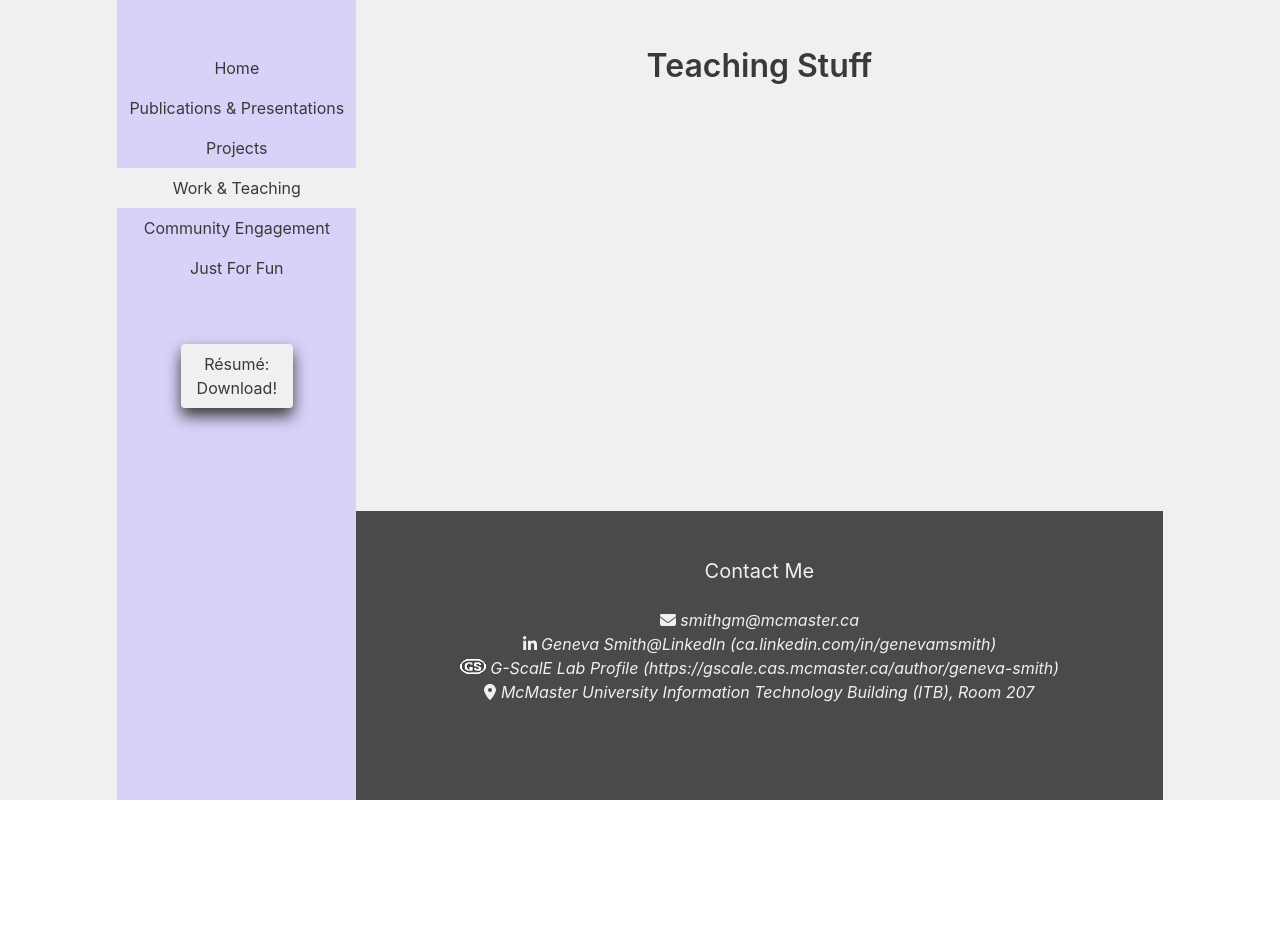
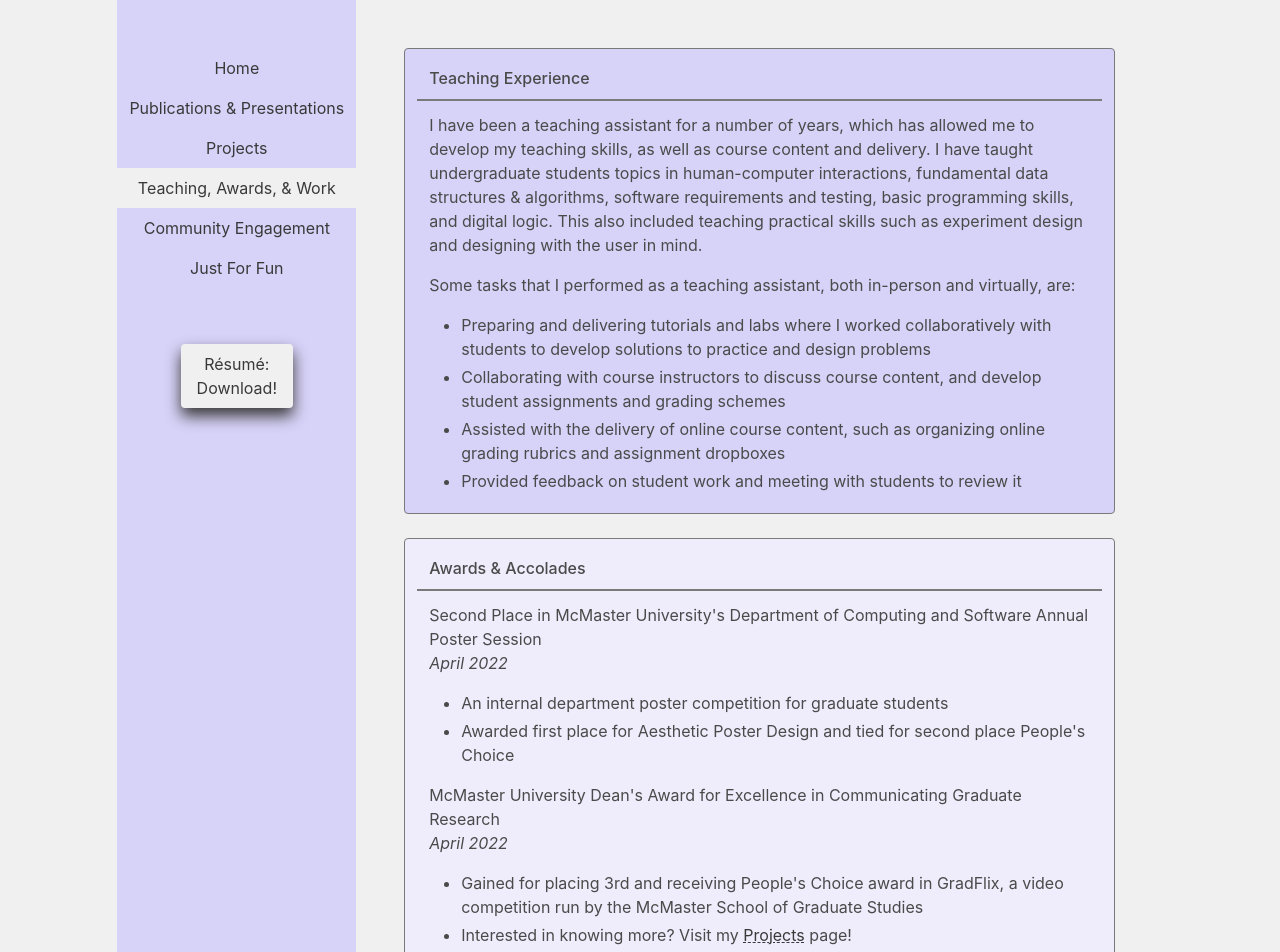
Before and after one commit to GenevaS/website, a Next.js app: page /teaching in a window 1280 px wide. Shown: the top 952 px of the page. Before the commit the page ends 800 px from the top, so only its background shows below. Built offline with nearby package versions, Linux system fonts and the light colour scheme; some icons are missing.

Commit message:
Filling in community engagement, work experience content

```diff
--- a/components/navbar.js
+++ b/components/navbar.js
@@ -14,7 +14,7 @@ const pubAddress = "/publications";
 const projects = "Projects"
 const projectAddress = "/projects";
 
-const teaching = "Work & Teaching";
+const teaching = "Teaching, Awards, & Work";
 const teachAddress = "/teaching";
 
 const community = "Community Engagement";
--- a/pages/community.js
+++ b/pages/community.js
@@ -170,7 +170,7 @@ export default function Community( ) {
                             <li>
                               Raised money for charity by offering to draw whatever my coworkers wanted on
                               their office-door whiteboards, including one of them as Spock
-                              from <i>Star Trek</i> that their team commissioned without their knowledge
+                              from <i>Star Trek</i> that their team commissioned as a surprise
                             </li>
 
                             <li>
--- a/pages/index.js
+++ b/pages/index.js
@@ -124,11 +124,6 @@ export default function Home( ) {
                             Focusing on a rigorous design process to ensure that design decisions are well
                             informed, documented, and easy for others to understand
                           </li>
-                          <li>
-                            Awarded a
-                            2020—2021 <a className='is-link' href='https://gs.mcmaster.ca/current-students/scholarships/ontario-graduate-scholarship-and-the-queen-elizabeth-ii-graduate-scholarship-in-science-and-technology/'>Ontario Graduate Scholarship (OGS)</a>,
-                            a merit-based scholarship for students with an average of A- or higher
-                          </li>
                         </ul>
                       </p>
                     </InfoTile>
--- a/pages/teaching.js
+++ b/pages/teaching.js
@@ -1,5 +1,7 @@
+import Link from 'next/link'
 import Head from 'next/head'
 import Layout, { siteTitle } from '../components/layout'
+import InfoTile from '../components/infotile'
 
 export default function Teaching( ) {
     return (
@@ -8,11 +10,175 @@ export default function Teaching( ) {
           <title>{siteTitle}</title>
         </Head>
 
-        <section>
-          <h2 className='title has-text-centered pt-6'>
-            Teaching Stuff
-          </h2>
+        <section className='is-full-width pt-6'>
+          <div className='columns is-flex-direction-column px-6'>
+
+            <div className='column'>
+              <div className="tile is-ancestor">
+                <div className="tile is-vertical">
+                  <div className="tile">
+                    <div className="tile is-parent is-vertical">
+                      <InfoTile tileTitle={
+                          <p className='has-text-weight-medium px-3'>
+                            Teaching Experience
+                          </p>
+                        }
+                        pictureSrc={null}
+                        pictureAlt="">
+                          <div className='content'>
+                            <p>
+                              I have been a teaching assistant for a number of years, which has allowed me to
+                              develop my teaching skills, as well as course content and delivery. I have
+                              taught undergraduate students topics in human-computer interactions, fundamental
+                              data structures & algorithms, software requirements and testing, basic programming
+                              skills, and digital logic. This also included teaching practical skills such as
+                              experiment design and designing with the user in mind.
+                            </p>
+
+                            <p>
+                              Some tasks that I performed as a teaching assistant, both in-person and virtually, are:
+                              <ul>
+                                <li>
+                                  Preparing and delivering tutorials and labs where I worked collaboratively with
+                                  students to develop solutions to practice and design problems
+                                </li>
+                                <li>
+                                  Collaborating with course instructors to discuss course content, and develop student
+                                  assignments and grading schemes
+                                </li>
+                                <li>
+                                  Assisted with the delivery of online course content, such as organizing online
+                                  grading rubrics and assignment dropboxes
+                                </li>
+                                <li>
+                                  Provided feedback on student work and meeting with students to review it
+                                </li>
+                              </ul>
+                            </p>
+                          </div>
+                      </InfoTile>
+
+                      <InfoTile tileTitle={
+                          <p className='has-text-weight-medium px-3'>
+                            Awards & Accolades
+                          </p>
+                        }
+                        pictureSrc={null}
+                        pictureAlt=""
+                        lighter>
+                          <div className='content'>
+
+                            <p>
+                              Second Place in McMaster University&#39;s Department of Computing and Software Annual Poster Session
+                              <br></br>
+                              <i>April 2022</i>
+                              <ul>
+                                <li>
+                                  An internal department poster competition for graduate students
+                                </li>
+                                <li>
+                                  Awarded first place for Aesthetic Poster Design and tied for second place People&#39;s
+                                  Choice
+                                </li>
+                              </ul>
+                            </p>
+
+                            <p>
+                              McMaster University Dean&#39;s Award for Excellence in Communicating Graduate Research
+                              <br></br>
+                              <i>April 2022</i>
+                              <ul>
+                                <li>
+                                  Gained for placing 3rd and receiving People&#39;s Choice award in GradFlix, a video
+                                  competition run by the McMaster School of Graduate Studies
+                                </li>
+                                <li>Interested in knowing more? Visit my <Link href='/projects'><a className='is-link'>Projects</a></Link> page!</li>
+                              </ul>
+                            </p>
+
+                            <p>
+                              <a className='is-link' href='https://gs.mcmaster.ca/current-students/scholarships/ontario-graduate-scholarship-and-the-queen-elizabeth-ii-graduate-scholarship-in-science-and-technology/'>Ontario Graduate Scholarship (OGS)</a> 2020/2021
+                              <ul>
+                                <li>A merit-based scholarship for students with an average of A- or higher</li>
+                              </ul>
+                            </p>
+
+                            <p>
+                              IBM Canada Markham Lab TechChallenge (Third Place)
+                              <br></br>
+                              <i>April 2013</i>
+                              <ul>
+                                <li>
+                                  Designed the user experience and interface for a game targeted at high school students
+                                  by creating personas and paper prototypes
+                                </li>
+                                <li>Developed in a team of five over a three week period</li>
+                              </ul>
+                            </p>
+
+                            <p>
+                              McMaster University Dean&#39;s Honour List
+                              <br></br>
+                              <i>2010, 2011, 2013</i>
+                              <ul>
+                                <li>Awarded to students that achieve a minimum of 9.5 / 12.0 GPA in 30 course units
+                                  (approx. 10 courses)
+                                </li>
+                                <li>I was away on co-op for the 2012 academic year</li>
+                              </ul>
+                            </p>
+
+                            <p>
+                              Golden Key International Honour Society Member
+                              <br></br>
+                              <i>2012</i>
+                              <ul>
+                                <li>Awarded for being in the top 15% of the class at McMaster University</li>
+                              </ul>
+                            </p>
+
+                          </div>
+                      </InfoTile>
+
+                      <InfoTile tileTitle={
+                          <p className='has-text-weight-medium px-3'>
+                            Industry Experience
+                          </p>
+                      }
+                      pictureSrc={null}
+                      pictureAlt="">
+                        <div className='content'>
+                          <p>
+                            DB2 Information Developer (Co-op), Markham Lab
+                            <br></br>
+                            <i>May 2012 to August 2013 (16 months)</i>
+                            <ul>
+                              <li>
+                                Maintained technical documentation for the IBM DB2 for Linux, Unix, and Windows product
+                                and collaborated with developers to create new documentation and updates
+                              </li>
+                              <li>
+                                Promoted discussion between teams in response to technical problems raised by customers
+                              </li>
+                              <li>
+                                Created documents for hosting installation requirement information and assisted with the
+                                data migration to a new platform for the DB2 for Linux, Unix, and Windows and DB2 Connect
+                                products
+                              </li>
+                            </ul>
+                          </p>
+                        </div>
+                      </InfoTile>
+                    </div>
+                  </div>
+                </div>
+              </div>
+            </div>
+
+          </div>
         </section>
+
+
       </Layout>
     )
 }
```
Also changed, not shown: pages/publications.js (+7 -7 lines).
